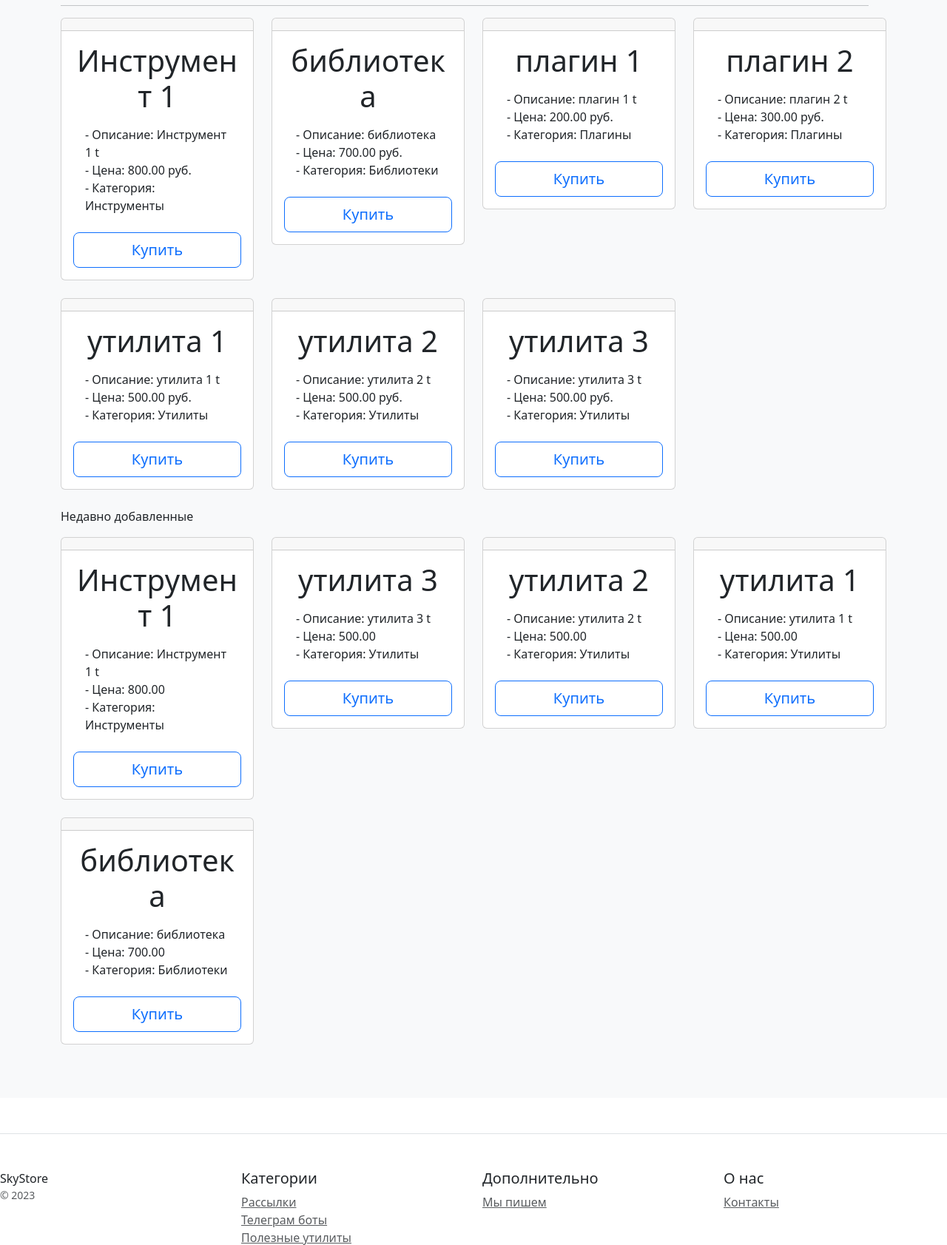
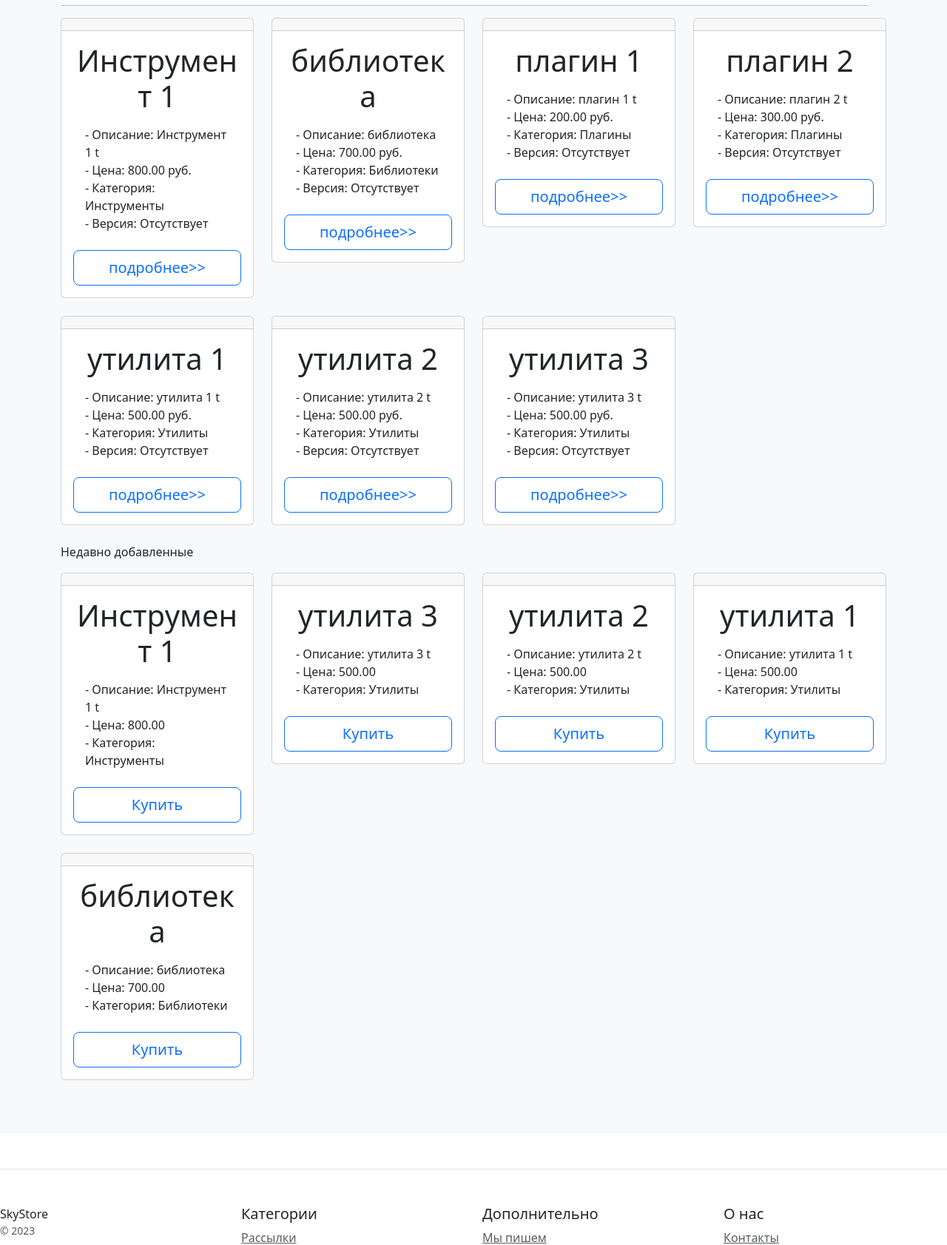
Before and after one commit to Arctiqa/web-store, a Django app: page / in a window 1280 px wide. Shown: the part 451-2134 px from the top of the page at 74% size. Run offline with Django 5.2, Linux system fonts and the light colour scheme; data comes from the database, SQL or seed files in the repository.

Commit message:
update product_list.html

```diff
--- a/catalog/templates/catalog/product_list.html
+++ b/catalog/templates/catalog/product_list.html
@@ -32,11 +32,16 @@
                                 <li>- Описание: {{object.description|truncatechars:'100' }}</li>
                                 <li>- Цена: {{object.price}} руб.</li>
                                 <li>- Категория: {{ object.category.category_name }}</li>
+                                {% if object.current_version.version is None %}
+                                <li>- Версия: Отсутствует</li>
+                                {% else %}
+                                <li>- Версия: {{ object.current_version.version }}</li>
+                                {% endif %}
 
 
                             </ul>
                             <a href="{% url 'catalog:product' object.pk %}" type="button"
-                               class="form-control btn btn-lg btn-block btn-outline-primary">Купить</a>
+                               class="form-control btn btn-lg btn-block btn-outline-primary">подробнее>></a>
                         </div>
                     </div>
                 </div>
@@ -64,6 +69,7 @@
                                 <li>- Описание: {{product.description|truncatechars:'100' }}</li>
                                 <li>- Цена: {{product.price}}</li>
                                 <li>- Категория: {{ product.category.category_name }}</li>
+
                             </ul>
                             <a href="{% url 'catalog:product' product.pk %}" type="button"
                                class="form-control btn btn-lg btn-block btn-outline-primary">Купить</a>
```
